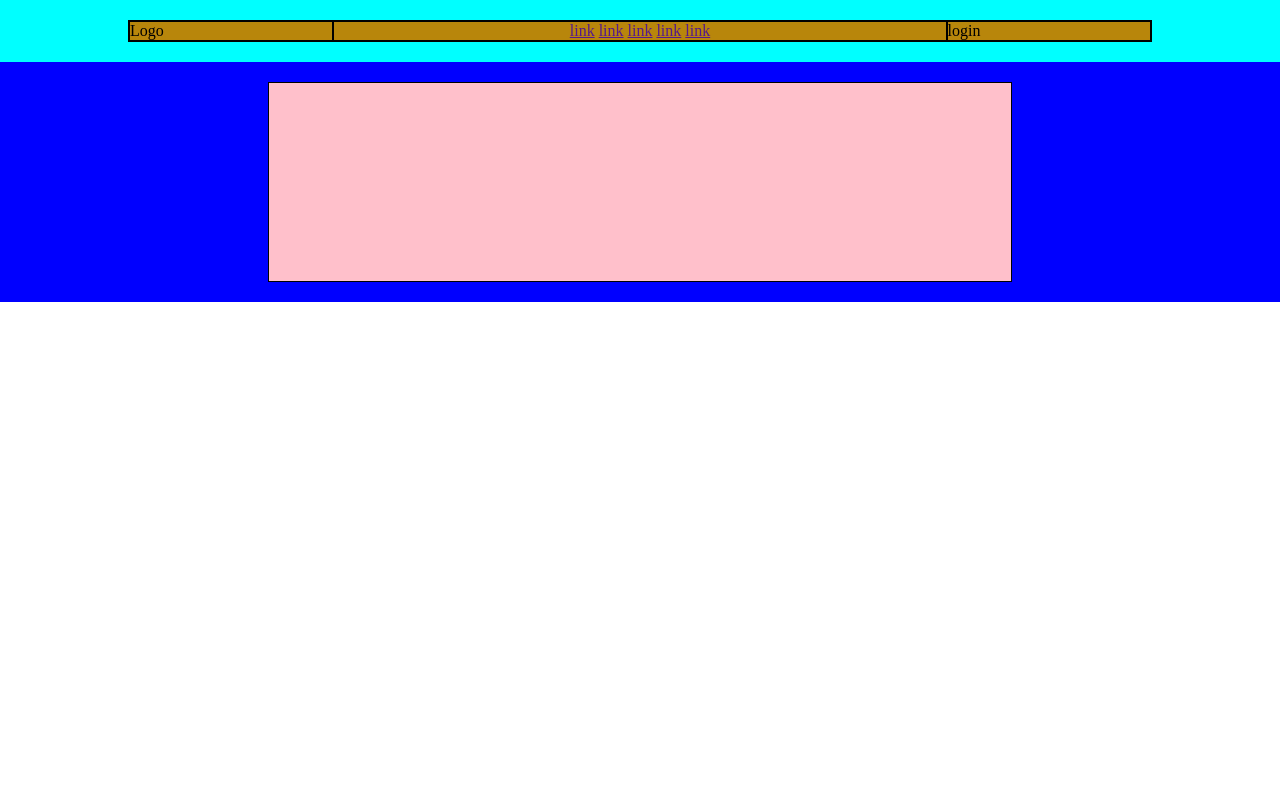
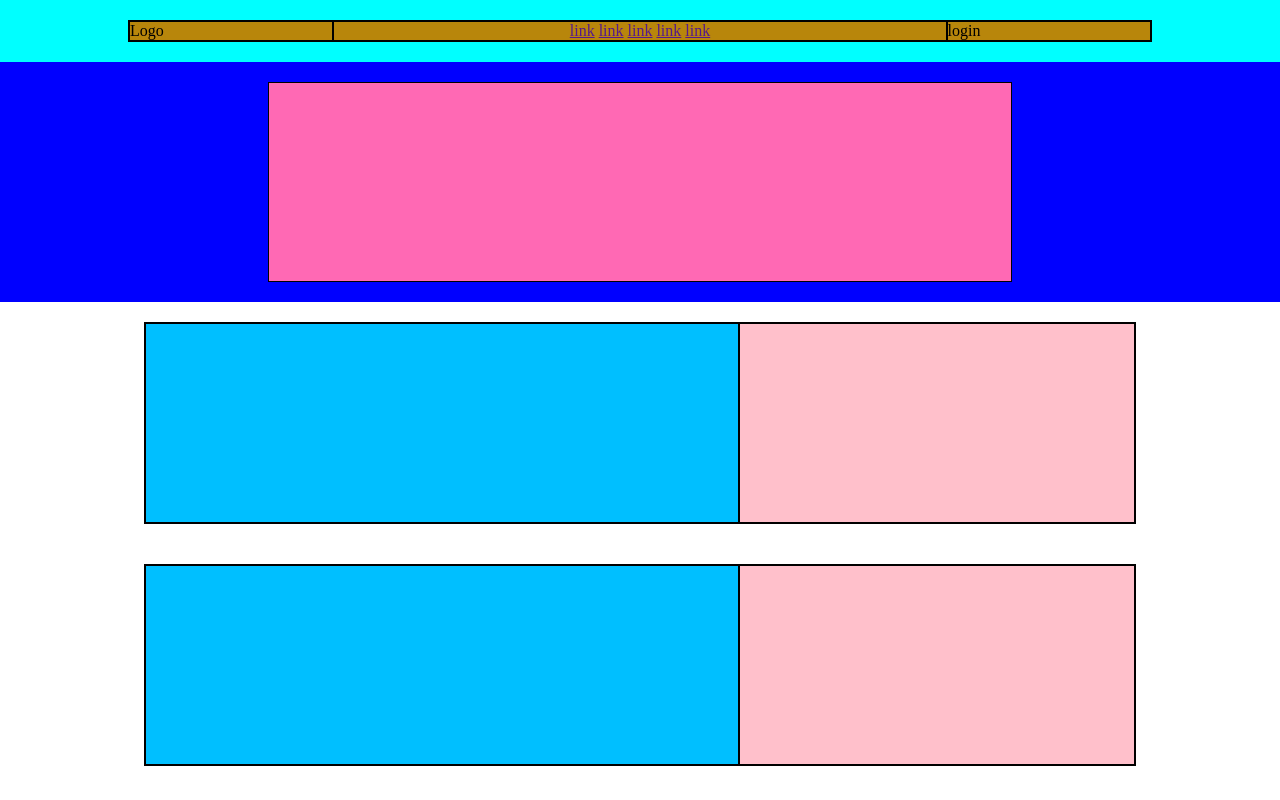
Before and after one commit to angeloalmanza/htmlcss-struttura-discord, a plain HTML site: page index.html in a window 1280 px wide. Drawn offline with Linux system fonts and the light colour scheme.

Commit message:
feat: implementazione section 1 e 3

```diff
--- a/css/style.css
+++ b/css/style.css
@@ -7,7 +7,7 @@
 /*COMMON*/
 /*layout*/
 .header{
-    background-color: aqua;
+    background-color: #00ffff;
 }
 
 .section{
@@ -19,8 +19,8 @@
     max-width: 1100px;
     margin: 0 auto;
     /*debug*/
-    border: 1px solid black;
-    background-color: darkgoldenrod;
+    border: 1px solid #000000;
+    background-color: #b8860b;
 }
 
 .row{
@@ -30,7 +30,7 @@
 .col-20{
     width: 20%;
     /*debug*/
-    border: 1px solid black;
+    border: 1px solid #000000;
 }
 
 .col-60{
@@ -38,13 +38,13 @@
     display: inline-block;
     text-align: center;
     /*debug*/
-    border: 1px solid black;
+    border: 1px solid #000000;
 }
 
 /*MAIN*/
 .banner{
     padding: 20px;
-    background-color: blue;
+    background-color: #0000ff;
 }
 
 .banner-container{
@@ -52,7 +52,44 @@
     max-width: 1100px;
     margin: 0 auto;
     /*debug*/
-    border: 1px solid black;
-    background-color: pink;
+    border: 1px solid #000000;
+    background-color: #ff69b4;
     min-height: 200px;
 }
+
+.section-1-3{
+    padding: 20px;
+}
+
+.col-60-2{
+    width: 60%;
+    display: inline-block;
+    text-align: center;
+    /*debug*/
+    border: 1px solid #000000;
+    background-color:#00bfff ;
+}
+
+.col-40{
+    width: 40%;
+    display: inline-block;
+    text-align: center;
+    /*debug*/
+    border: 1px solid #000000;
+    background-color:#ffc0cb ;
+}
+
+.section-1-3-container{
+    width: 80%;
+    max-width: 1100px;
+    margin: 0 auto;
+    /*debug*/
+    border: 1px solid #000000;
+    min-height: 200px;
+}
+
+.row-section-1-3{
+    display: flex;
+    /*debug*/
+    min-height: 200px;
+}
--- a/index.html
+++ b/index.html
@@ -36,6 +36,27 @@
             <div class="banner-container"></div>
         </section>
         <!--/Banner-->
+
+        <!--Section 1-->
+        <section class="section-1-3">
+            <div class="section-1-3-container">
+                <div class="row-section-1-3">
+                    <div class="col-60-2"></div>
+                    <div class="col-40"></div>
+                </div>
+            </div>
+        </section>
+        <!--Section 2-->
+        <!--Section 3-->
+        <section class="section-1-3">
+            <div class="section-1-3-container">
+                <div class="row-section-1-3">
+                    <div class="col-60-2"></div>
+                    <div class="col-40"></div>
+                </div>
+            </div>
+        </section>
+        <!--Section 4-->
     </main>
     <!--/Main-->
 
```
